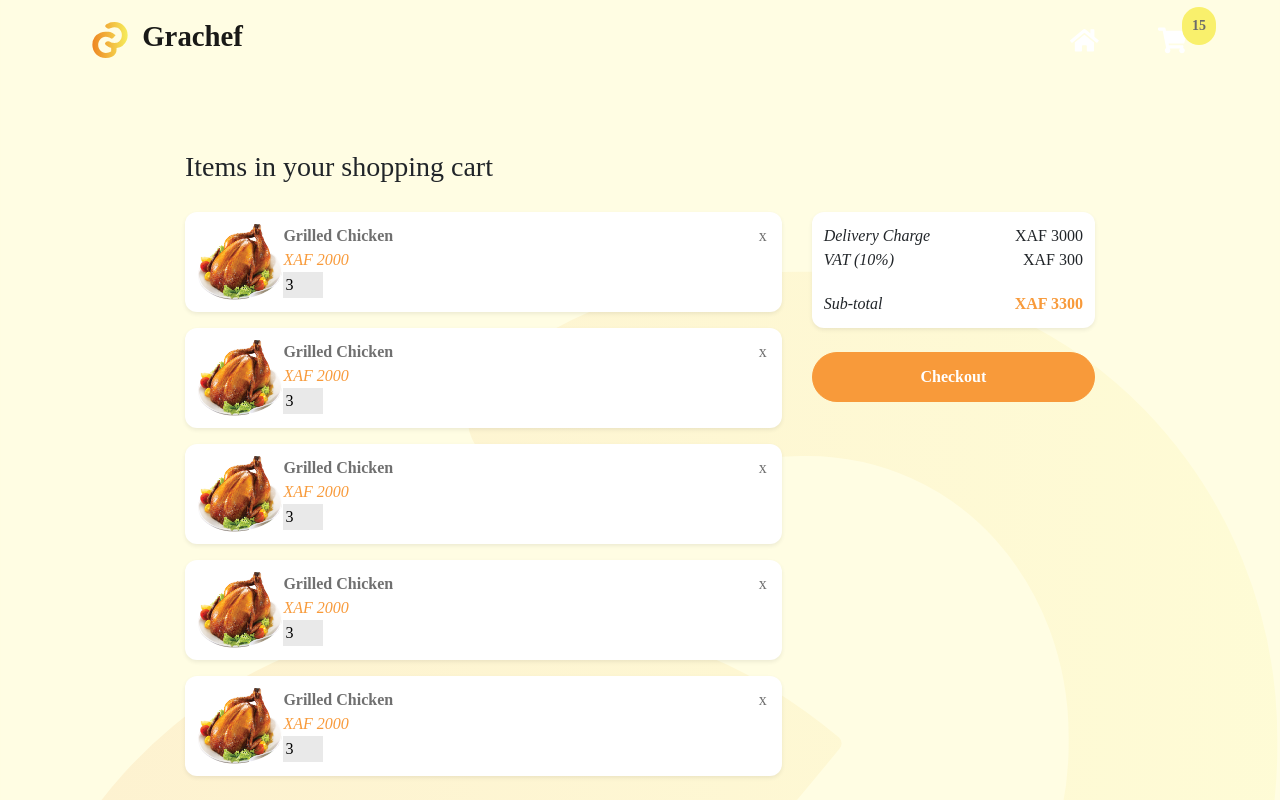
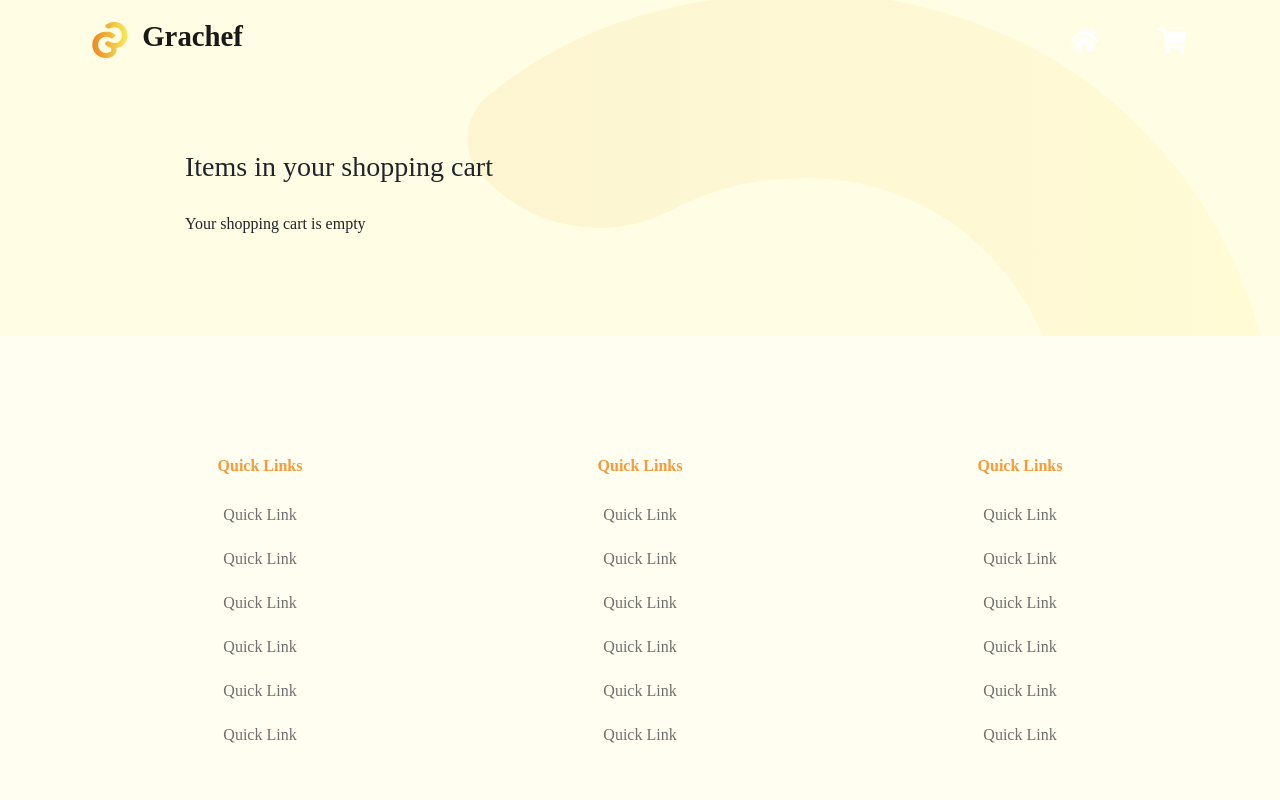
Before and after one commit to jilh/grachef, a React (Create React App) app: page /cart in a window 1280 px wide. Shown: the top 800 px of the page. Built offline with nearby package versions, Linux system fonts and the light colour scheme.

Commit message:
Added alternate markup when cart is empty and remove pill when o

```diff
--- a/src/components/CartItems.js
+++ b/src/components/CartItems.js
@@ -12,7 +12,9 @@ function CartItems(){
                     return(
                         <Container>
                             <div className="cart">
+
                                 <h3>Items in your shopping cart</h3>
+                                {value.state.cartItem.length > 0 ?
                                 <Row>
                                     <Col lg={8}>
                                             <div className="cart-item-wrapper">
@@ -55,6 +57,9 @@ function CartItems(){
                                         </div>
                                     </Col>
                                 </Row>
+                            :
+                            <div>Your shopping cart is empty</div>
+                            }
                             </div>
                         </Container>
                     )
--- a/src/components/Navigation.js
+++ b/src/components/Navigation.js
@@ -62,7 +62,7 @@ function Navigation(){
                                 {/* <Navbar.Collapse id="basic-navbar-nav"> */}
                                     <Nav className="ml-auto nav-hack">
                                         <Nav.Link as={Link} to="/"><FaHome className={navbarChanged ? "navigation-link-customized" : "navigation-link"} /></Nav.Link>
-                                        <Nav.Link as={Link} to="/cart"><FaShoppingCart className={navbarChanged ? "navigation-link-customized" : "navigation-link"} /><sup><Badge pill className={'pill-style'}>{value.getCartItemQuantity()}</Badge></sup></Nav.Link>
+                                        <Nav.Link as={Link} to="/cart"><FaShoppingCart className={navbarChanged ? "navigation-link-customized" : "navigation-link"} />{ value.getCartItemQuantity() > 0 ? <sup><Badge pill className={'pill-style'}>{value.getCartItemQuantity()}</Badge></sup> : ''}</Nav.Link>
                                     </Nav>
                                 {/* </Navbar.Collapse> */}
                             </Container>
--- a/src/providers/AppProvider.js
+++ b/src/providers/AppProvider.js
@@ -6,41 +6,41 @@ class AppProvider extends React.Component{
         isAuthenticated: false,
         activeCategory: 1,
         cartItem: [
-            {
-                id: 1,
-                itemName: "Grilled Chicken",
-                itemImage: "/uploads/image1.png",
-                itemQuantity: 3,
-                itemPrice: 2000,
-            },
-            {
-                id: 2,
-                itemName: "Grilled Chicken",
-                itemImage: "/uploads/image1.png",
-                itemQuantity: 3,
-                itemPrice: 2000,
-            },
-            {
-                id: 3,
-                itemName: "Grilled Chicken",
-                itemImage: "/uploads/image1.png",
-                itemQuantity: 3,
-                itemPrice: 2000,
-            },
-            {
-                id: 4,
-                itemName: "Grilled Chicken",
-                itemImage: "/uploads/image1.png",
-                itemQuantity: 3,
-                itemPrice: 2000,
-            },
-            {
-                id: 5,
-                itemName: "Grilled Chicken",
-                itemImage: "/uploads/image1.png",
-                itemQuantity: 3,
-                itemPrice: 2000,
-            },
+            // {
+            //     id: 1,
+            //     itemName: "Grilled Chicken",
+            //     itemImage: "/uploads/image1.png",
+            //     itemQuantity: 3,
+            //     itemPrice: 2000,
+            // },
+            // {
+            //     id: 2,
+            //     itemName: "Grilled Chicken",
+            //     itemImage: "/uploads/image1.png",
+            //     itemQuantity: 3,
+            //     itemPrice: 2000,
+            // },
+            // {
+            //     id: 3,
+            //     itemName: "Grilled Chicken",
+            //     itemImage: "/uploads/image1.png",
+            //     itemQuantity: 3,
+            //     itemPrice: 2000,
+            // },
+            // {
+            //     id: 4,
+            //     itemName: "Grilled Chicken",
+            //     itemImage: "/uploads/image1.png",
+            //     itemQuantity: 3,
+            //     itemPrice: 2000,
+            // },
+            // {
+            //     id: 5,
+            //     itemName: "Grilled Chicken",
+            //     itemImage: "/uploads/image1.png",
+            //     itemQuantity: 3,
+            //     itemPrice: 2000,
+            // },
         ],
         categoryList: [
                 {
```
